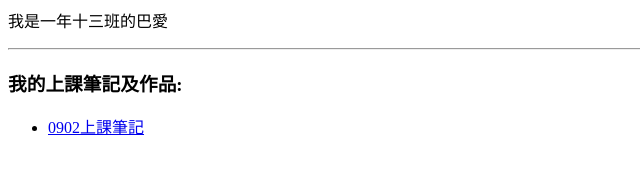
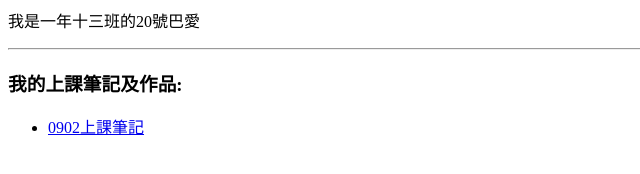
Before and after one commit to Brenda0320/web1130320, a plain HTML site: page index.html in a window 1280 px wide. Shown: the full height of the page, 0-640 px from the left. Drawn offline with Linux system fonts and the light colour scheme.

Commit message:
Add files via upload

```diff
--- a/index.html
+++ b/index.html
@@ -4,7 +4,7 @@
     <title>巴愛的網頁</title>
 </head>
 <body>
-    <p>我是一年十三班的巴愛</p>
+    <p>我是一年十三班的20號巴愛</p>
 	<hr>
 	<h3>我的上課筆記及作品:</h3>
 	<ul>
```
